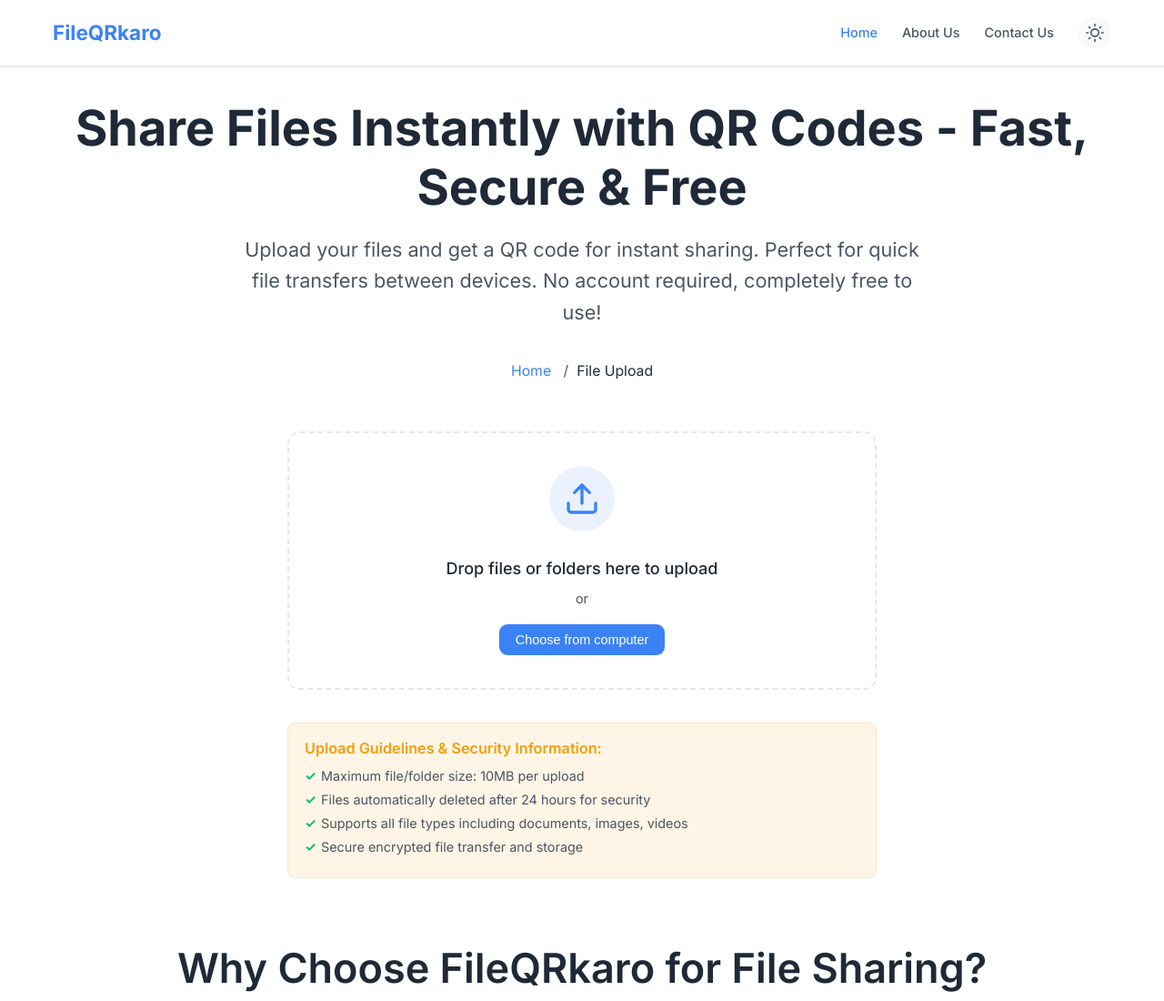
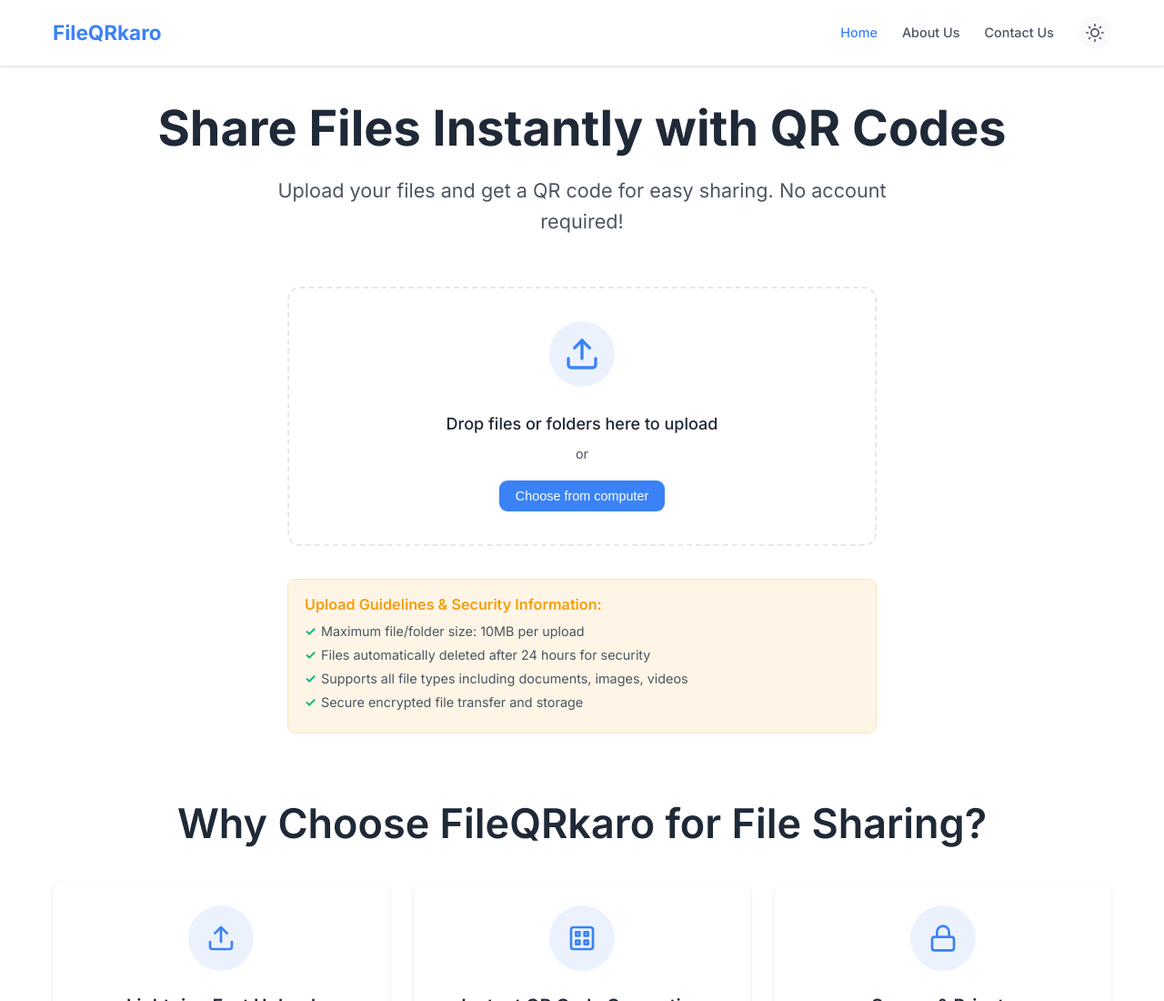
Before and after one commit to Keshav-63/FileQRkaro, a plain HTML site: page frontend/index.html in a window 1280 px wide. Shown: the top 1100 px of the page at 91% size. Drawn offline with Linux system fonts and the light colour scheme.

Commit message:
just first line change

```diff
--- a/frontend/index.html
+++ b/frontend/index.html
@@ -226,16 +226,16 @@
         <main class="main-content" id="main-content">
             <!-- Hero Section -->
             <section class="hero">
-                <h1 class="hero-title">Share Files Instantly with QR Codes - Fast, Secure & Free</h1>
-                <p class="hero-subtitle">Upload your files and get a QR code for instant sharing. Perfect for quick file transfers between devices. No account required, completely free to use!</p>
+                <h1 class="hero-title">Share Files Instantly with QR Codes</h1>
+                <p class="hero-subtitle">Upload your files and get a QR code for easy sharing. No account required!</p>
 
                 <!-- Breadcrumb -->
-                <nav aria-label="Breadcrumb" class="breadcrumb">
+                <!-- <nav aria-label="Breadcrumb" class="breadcrumb">
                     <ol>
                         <li><a href="/">Home</a></li>
                         <li aria-current="page">File Upload</li>
                     </ol>
-                </nav>
+                </nav> -->
             </section>
 
             <!-- File Upload Section -->
```
